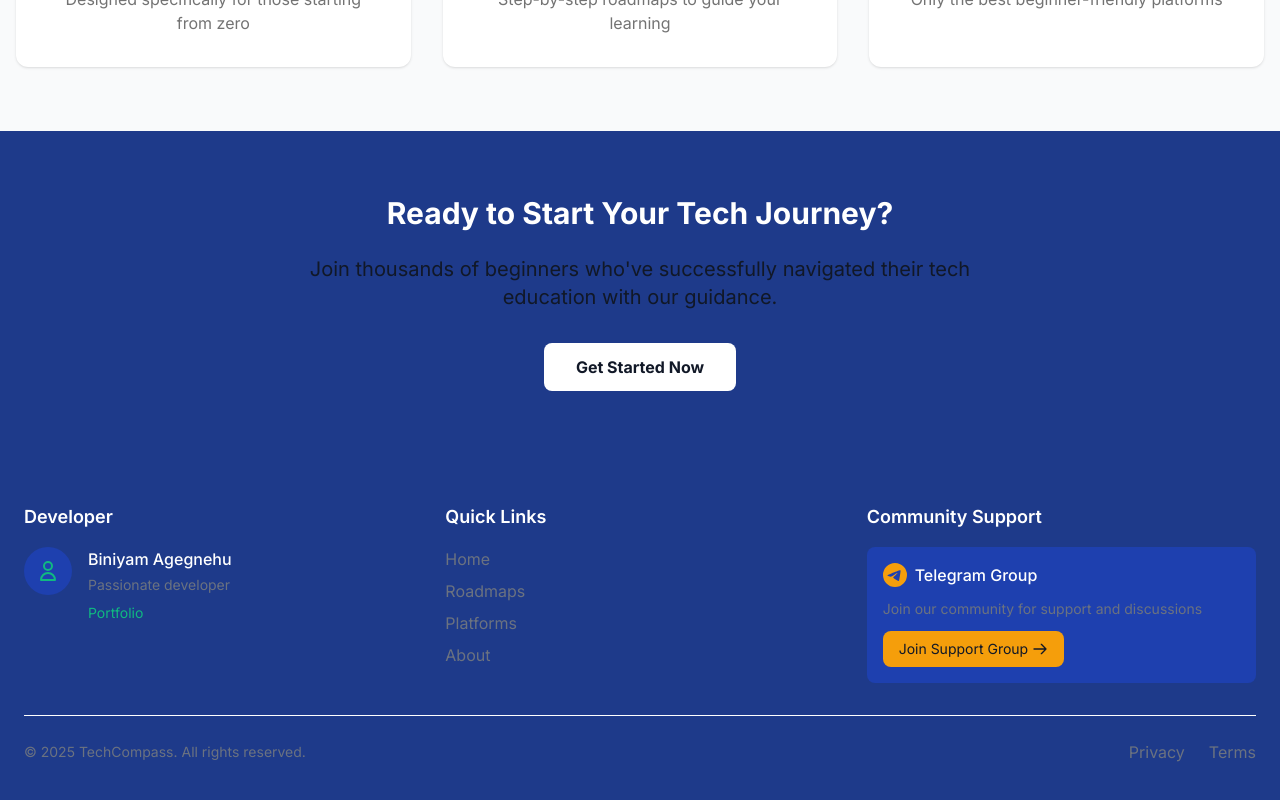
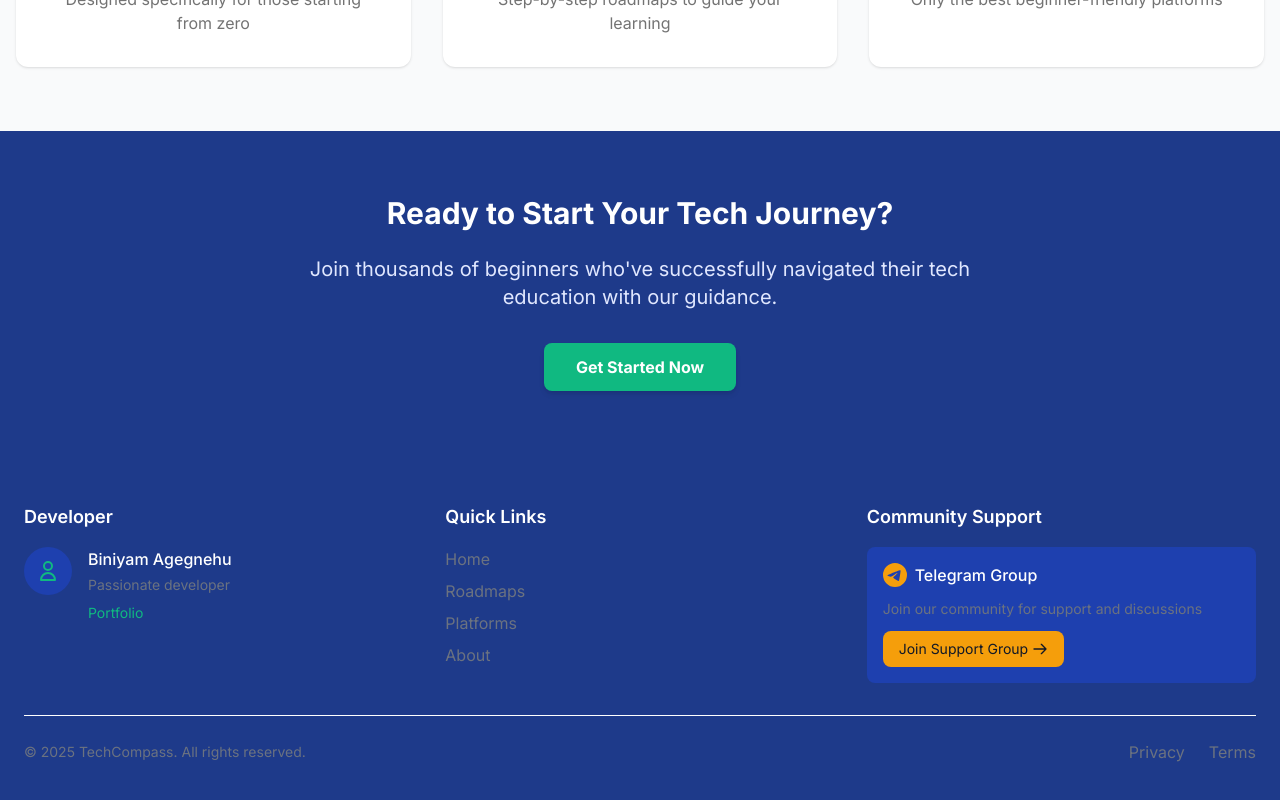
Before and after one commit to biniyamagegnehu/TechCompass-E-learning-website, a React (Vite) app: page / in a window 1280 px wide. Shown: the part 831-1631 px from the top of the page. Built offline with nearby package versions, Linux system fonts and the light colour scheme.

Commit message:
update the color combination of the CTA section in home page

```diff
--- a/src/pages/Home.jsx
+++ b/src/pages/Home.jsx
@@ -89,17 +89,17 @@ export default function Home() {
         </section>
 
         {/* CTA Section */}
-         <section className="py-16 bg-primary-500">
+        <section className="py-16 bg-primary-500">
           <div className="container mx-auto px-4 text-center">
             <h2 className="text-3xl font-bold mb-6 text-white">
               Ready to Start Your Tech Journey?
             </h2>
-            <p className="text-xl max-w-2xl mx-auto mb-8 text-primary-100">
+            <p className="text-xl max-w-2xl mx-auto mb-8 text-indigo-100">
               Join thousands of beginners who've successfully navigated their tech education with our guidance.
             </p>
             <Link
               to="/roadmaps"
-              className="inline-block bg-white text-primary-600 font-bold px-8 py-3 rounded-lg hover:bg-gray-100 transition-all transform hover:scale-105"
+              className="inline-block bg-accent-500 hover:bg-accent-600 text-white font-bold px-8 py-3 rounded-lg transition-all transform hover:scale-105 shadow-md"
             >
               Get Started Now
             </Link>
```
